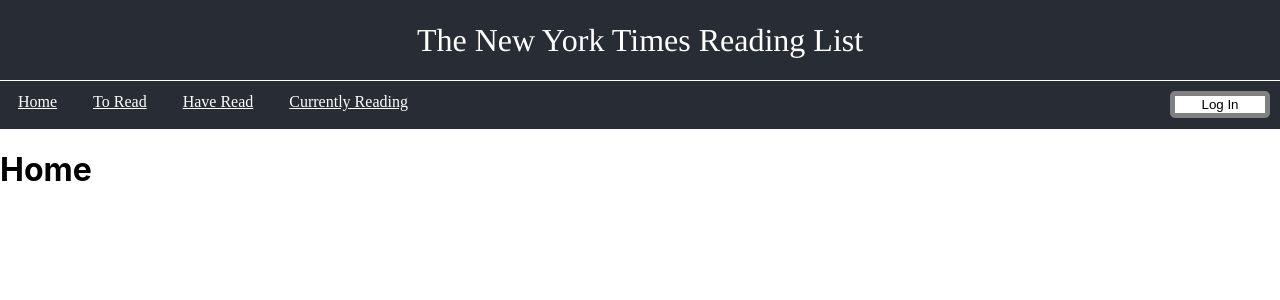
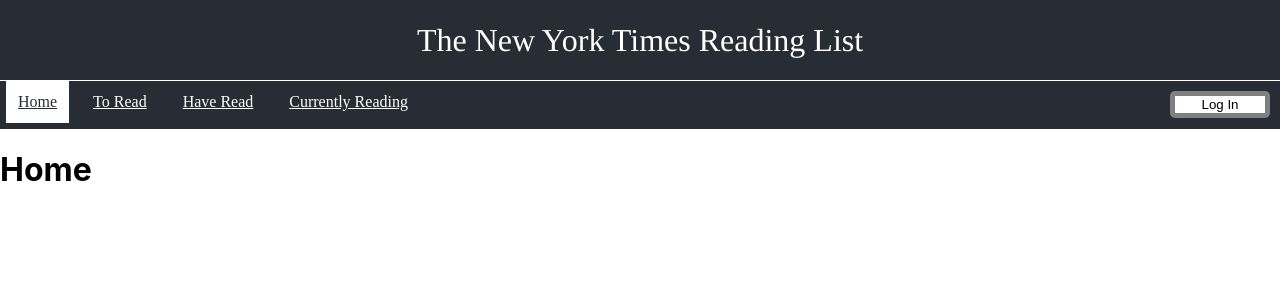
Before and after one commit to ajs-amandasmith/phase-2-project, a React (Create React App) app: page / in a window 1280 px wide. Shown: the top 300 px of the page. Built offline with nearby package versions, Linux system fonts and the light colour scheme.

Commit message:
CSS Styling for active NavLink

```diff
--- a/src/components/App.js
+++ b/src/components/App.js
@@ -1,15 +1,11 @@
 import logo from '../logo.svg';
 import '../css/App.css';
 import NavBar from "./NavBar";
-
 import Search from "./Search";
 import Filter from "./Filter";
 import BookListContainer from "./BookListContainer";
 
 function App() {
-  const headerStyle = {
-
-  }
 
   return (
     <div>
--- a/src/components/NavBar.js
+++ b/src/components/NavBar.js
@@ -4,6 +4,10 @@
 
 function NavBar() {
   const [isLoggedIn, setIsLoggedIn] = useState(false);
+  const activeLink = {
+    background: "white",
+    color: "#282c34"
+  }
 
   function handleLogInClick(e) {
     setIsLoggedIn(!isLoggedIn);
@@ -11,16 +15,16 @@
 
   return (
     <div className="nav-bar">
-      <NavLink to="/" className="nav-link">
+      <NavLink exact to="/" className="nav-link" activeStyle={activeLink}>
         Home
       </NavLink>
-      <NavLink to="to-read" className="nav-link">
+      <NavLink to="to-read" className="nav-link" activeStyle={activeLink}>
         To Read
       </NavLink>
-      <NavLink to="have-read" className="nav-link">
+      <NavLink to="have-read" className="nav-link" activeStyle={activeLink}>
         Have Read
       </NavLink>
-      <NavLink to="/currently-reading" className="nav-link">
+      <NavLink to="/currently-reading" className="nav-link" activeStyle={activeLink}>
         Currently Reading
       </NavLink>
       <button className="login" onClick={handleLogInClick}>{isLoggedIn ? "Log Out" : "Log In"}</button>
```
Also changed, not shown: 1 other file (tests, documents, lock files or other folders).
